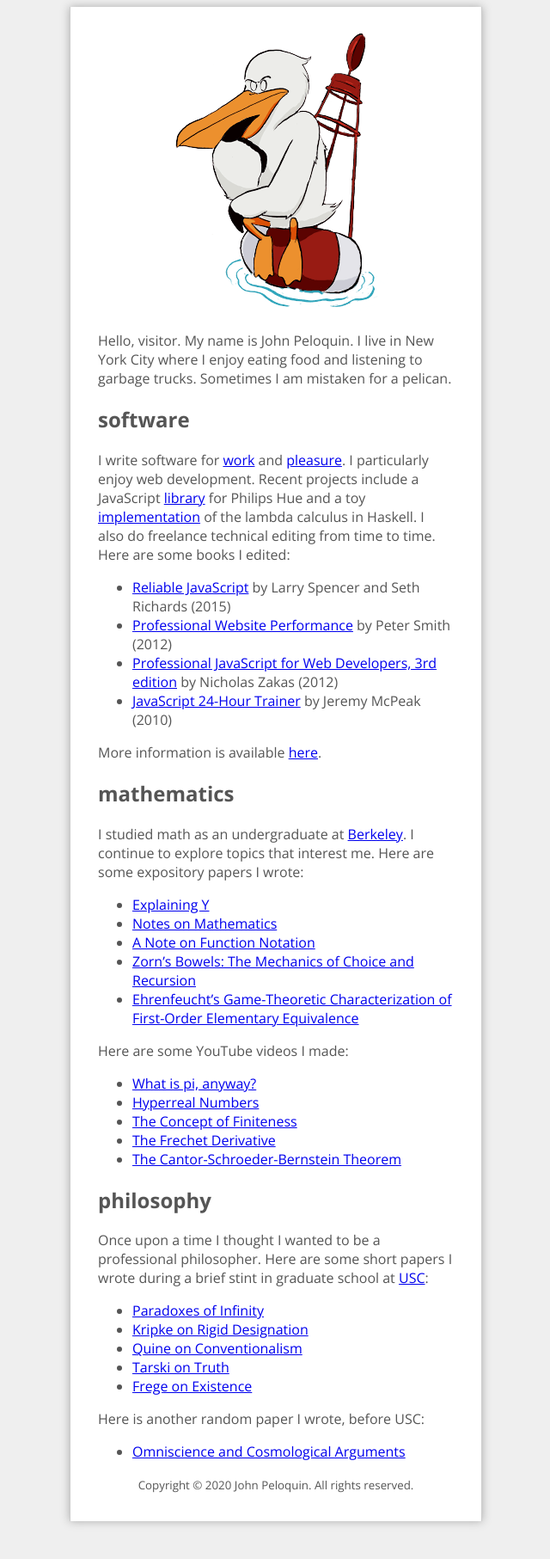
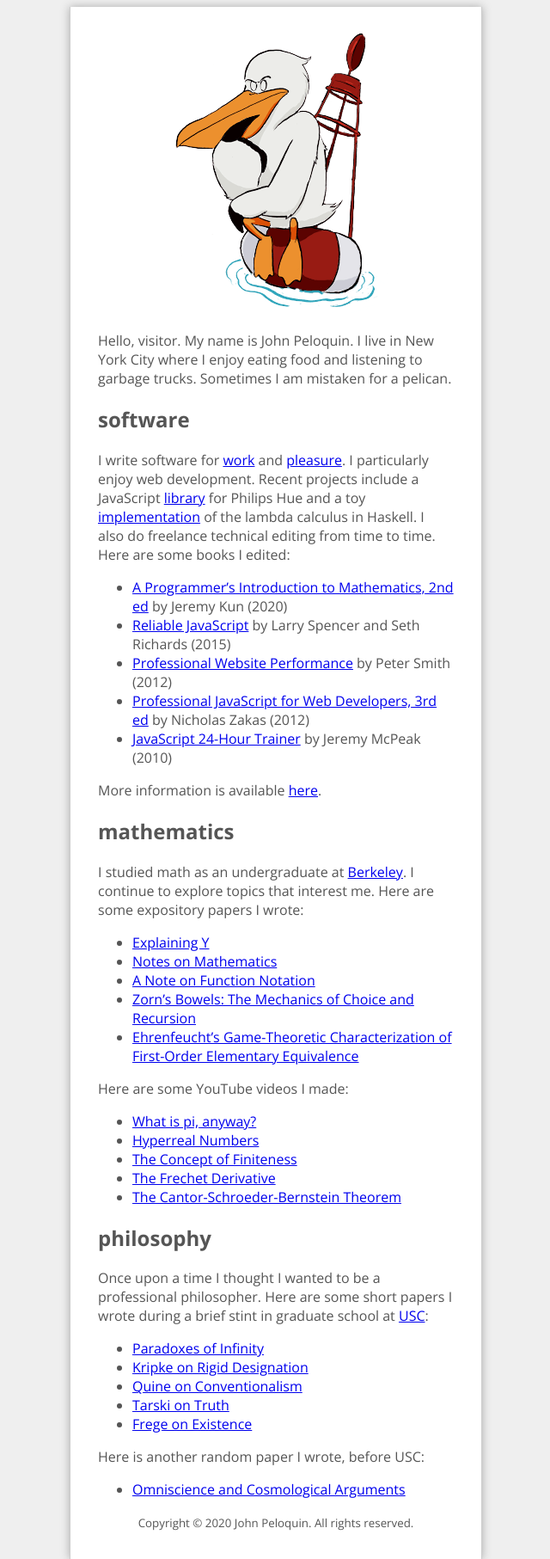
Before and after one commit to blargoner/blargoner.github.com, a Jekyll site: the page built from index.md, in a window 1280 px wide. Shown: the whole page at 86% size, without its empty margins (319-959 px from the left). Built offline with Jekyll 4.4.1, drawn with Linux system fonts in a browser that asks for light colours; a style sheet for code colours, icons or effects is not loaded.

Commit message:
add book

```diff
--- a/index.md
+++ b/index.md
@@ -9,9 +9,10 @@ Hello, visitor. My name is John Peloquin. I live in New York City where I enjoy
 
 I write software for [work][covera] and [pleasure][github]. I particularly enjoy web development. Recent projects include a JavaScript [library][jshue] for Philips Hue and a toy [implementation][lambda] of the lambda calculus in Haskell. I also do freelance technical editing from time to time. Here are some books I edited:
 
+- [A Programmer's Introduction to Mathematics, 2nd ed][books.pim] by Jeremy Kun (2020)
 - [Reliable JavaScript][books.reliablejs] by Larry Spencer and Seth Richards (2015)
 - [Professional Website Performance][books.properf] by Peter Smith (2012)
-- [Professional JavaScript for Web Developers, 3rd edition][books.projs] by Nicholas Zakas (2012)
+- [Professional JavaScript for Web Developers, 3rd ed][books.projs] by Nicholas Zakas (2012)
 - [JavaScript 24-Hour Trainer][books.js24hr] by Jeremy McPeak (2010)
 
 More information is available [here][linkedin].
```
Also changed, not shown: other parts of index.md (+1 -0 lines).
